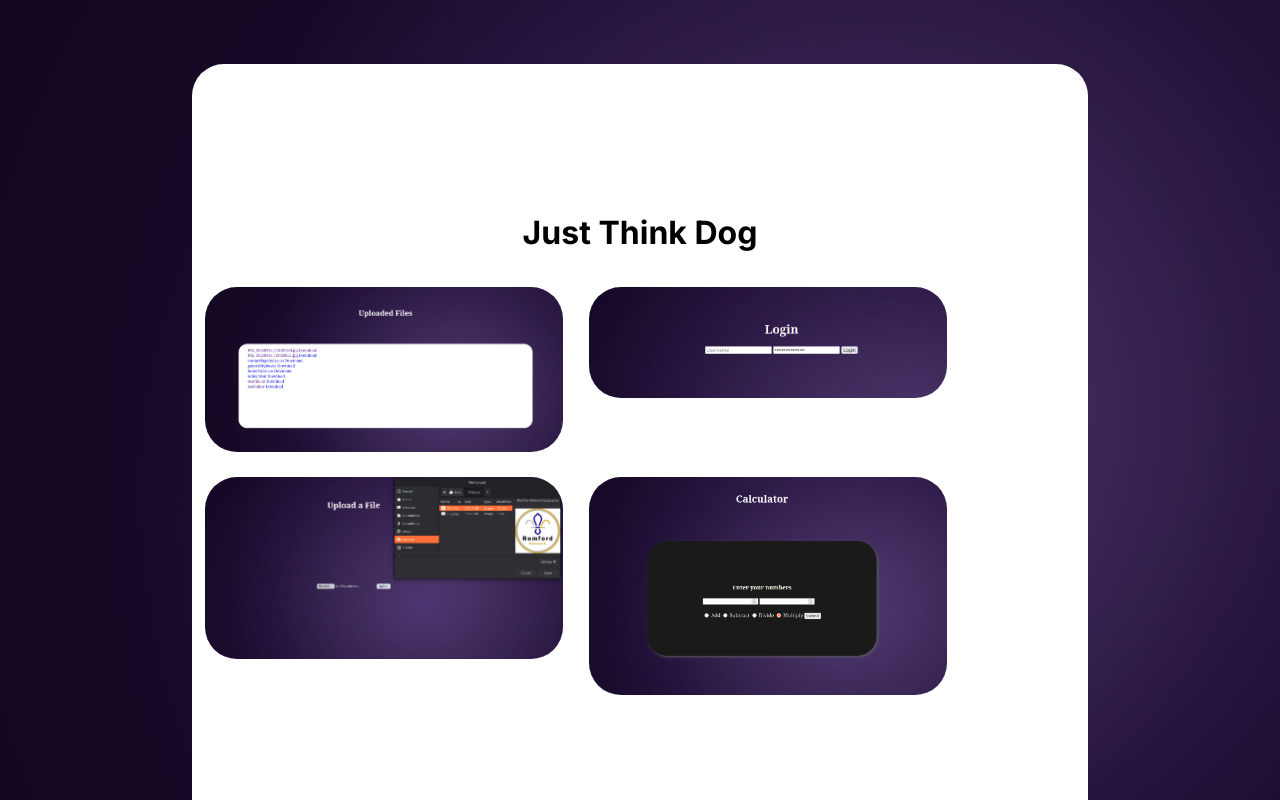
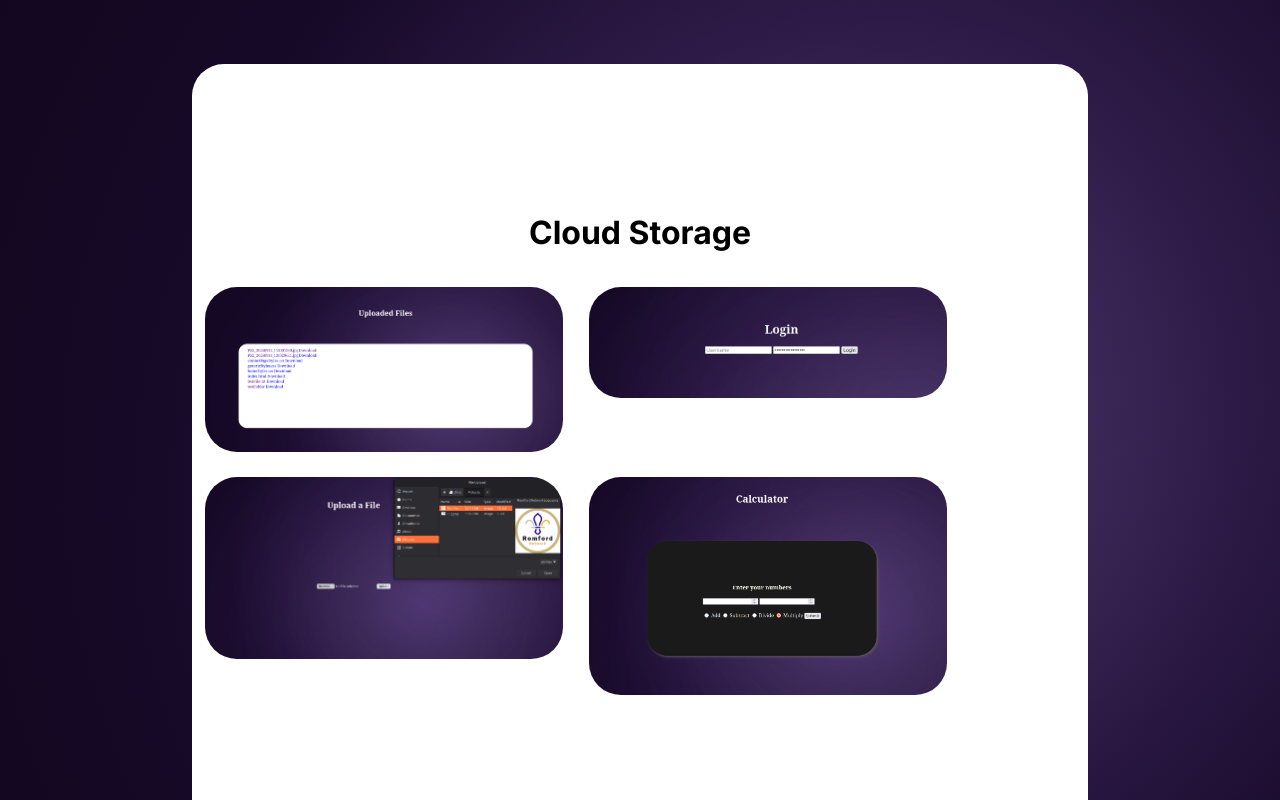
Before and after one commit to ChrisBennett909/Freelance-Website, a plain HTML site: page EmpireServerPage.html in a window 1280 px wide. Shown: the top 800 px of the page. Drawn offline with Linux system fonts and the light colour scheme.

Commit message:
Changing title mistake

```diff
--- a/EmpireServerPage.html
+++ b/EmpireServerPage.html
@@ -10,7 +10,7 @@
         <div class="Container">
             <div class="CircleContainer">
             <div class="Header">
-                <h1>Just Think Dog</h1>
+                <h1>Cloud Storage</h1>
             </div>
 
             <div class="ImageContainer">
```
